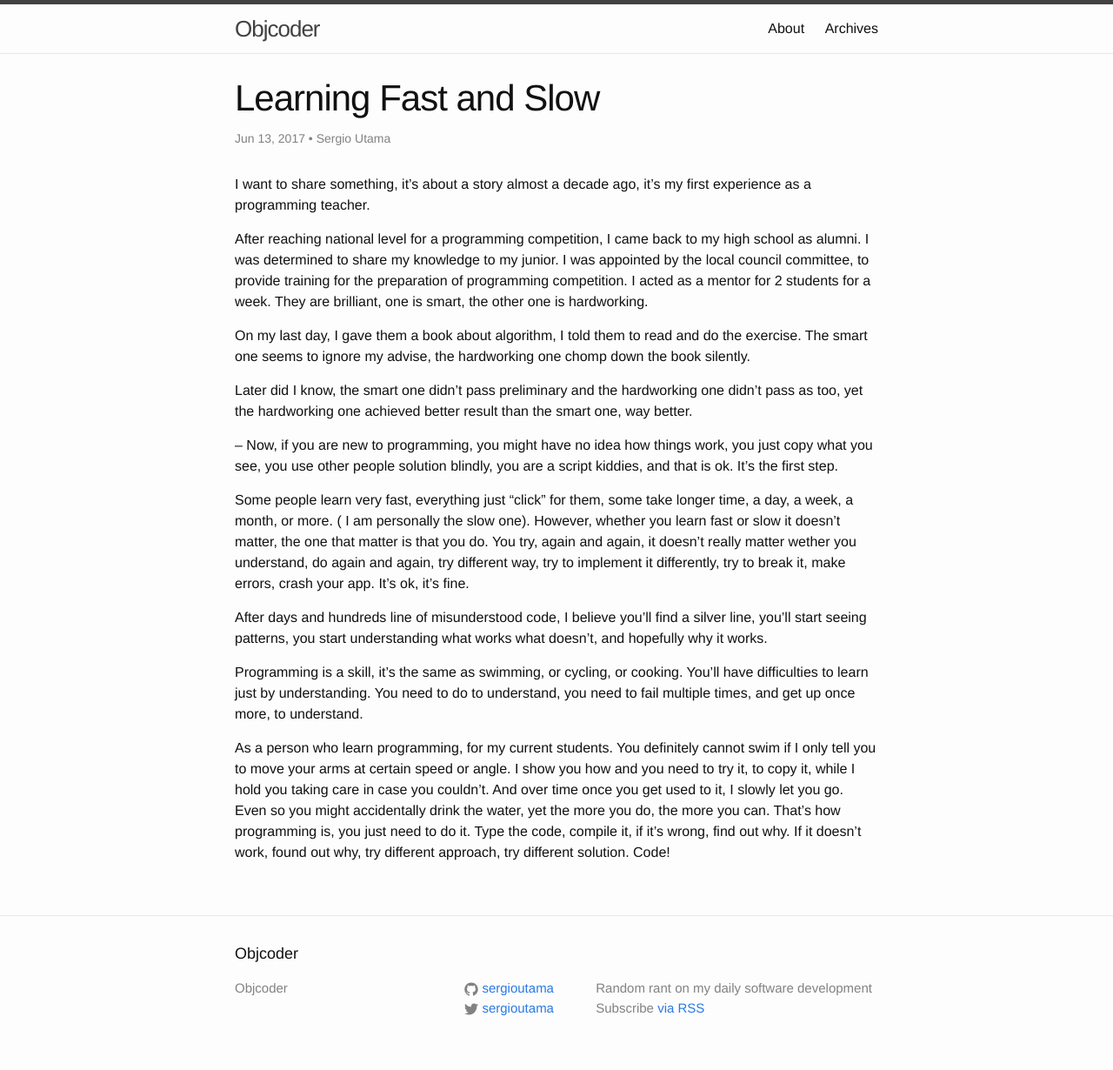
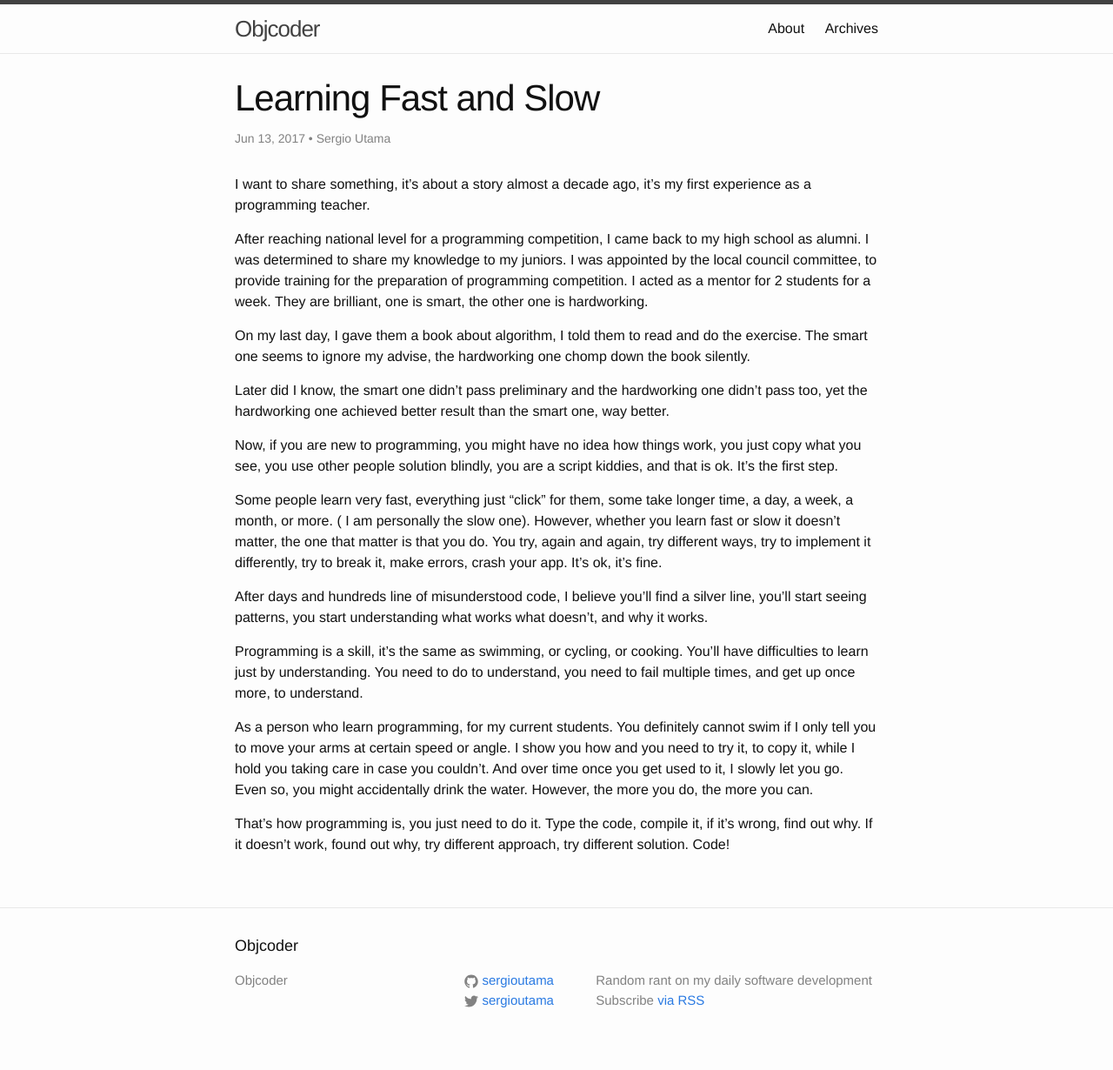
Before and after one commit to sergioutama/sergioutama.github.io, a Jekyll site: the page built from _posts/2017-06-13-learning-fast-and-slow.markdown, in a window 1280 px wide. Shown: the whole page at 87% size. Built offline with Jekyll 4.4.1, drawn with Linux system fonts in a browser that asks for light colours.

Commit message:
Minor editing

```diff
--- a/_posts/2017-06-13-learning-fast-and-slow.markdown
+++ b/_posts/2017-06-13-learning-fast-and-slow.markdown
@@ -7,21 +7,21 @@ categories: ios
 ---
 I want to share something, it's about a story almost a decade ago, it's my first experience as a programming teacher.
 
-After reaching national level for a programming competition, I came back to my high school as alumni. I was determined to share my knowledge to my junior. I was appointed by the local council committee, to provide training for the preparation of programming competition. I acted as a mentor for 2 students for a week. They are brilliant, one is smart, the other one is hardworking.
+After reaching national level for a programming competition, I came back to my high school as alumni. I was determined to share my knowledge to my juniors. I was appointed by the local council committee, to provide training for the preparation of programming competition. I acted as a mentor for 2 students for a week. They are brilliant, one is smart, the other one is hardworking.
 
 On my last day, I gave them a book about algorithm, I told them to read and do the exercise. The smart one seems to ignore my advise, the hardworking one chomp down the book silently.
 
-Later did I know, the smart one didn't pass preliminary and the hardworking one didn't pass as too, yet the hardworking one achieved better result than the smart one, way better.
+Later did I know, the smart one didn't pass preliminary and the hardworking one didn't pass too, yet the hardworking one achieved better result than the smart one, way better.
 
---
 Now, if you are new to programming, you might have no idea how things work, you just copy what you see, you use other people solution blindly, you are a script kiddies, and that is ok. It's the first step.
 
-Some people learn very fast, everything just "click" for them, some take longer time, a day, a week, a month, or more. ( I am personally the slow one). However, whether you learn fast or slow it doesn't matter, the one that matter is that you do. You try, again and again, it doesn't really matter wether you understand, do again and again, try different way, try to implement it differently, try to break it, make errors, crash your app. It's ok, it's fine.
+Some people learn very fast, everything just "click" for them, some take longer time, a day, a week, a month, or more. ( I am personally the slow one). However, whether you learn fast or slow it doesn't matter, the one that matter is that you do. You try, again and again, try different ways, try to implement it differently, try to break it, make errors, crash your app. It's ok, it's fine.
 
-After days and hundreds line of misunderstood code, I believe you'll find a silver line, you'll start seeing patterns, you start understanding what works what doesn't, and hopefully why it works.
+After days and hundreds line of misunderstood code, I believe you'll find a silver line, you'll start seeing patterns, you start understanding what works what doesn't, and why it works.
 
 Programming is a skill, it's the same as swimming, or cycling, or cooking. You'll have difficulties to learn just by understanding. You need to do to understand, you need to fail multiple times, and get up once more, to understand.
 
 As a person who learn programming, for my current students.
-You definitely cannot swim if I only tell you to move your arms at certain speed or angle. I show you how and you need to try it, to copy it, while I hold you taking care in case you couldn't. And over time once you get used to it, I slowly let you go. Even so you might accidentally drink the water, yet the more you do, the more you can.
+You definitely cannot swim if I only tell you to move your arms at certain speed or angle. I show you how and you need to try it, to copy it, while I hold you taking care in case you couldn't. And over time once you get used to it, I slowly let you go. Even so, you might accidentally drink the water. However, the more you do, the more you can.
+
 That's how programming is, you just need to do it. Type the code, compile it, if it's wrong, find out why. If it doesn't work, found out why, try different approach, try different solution. Code!
```
